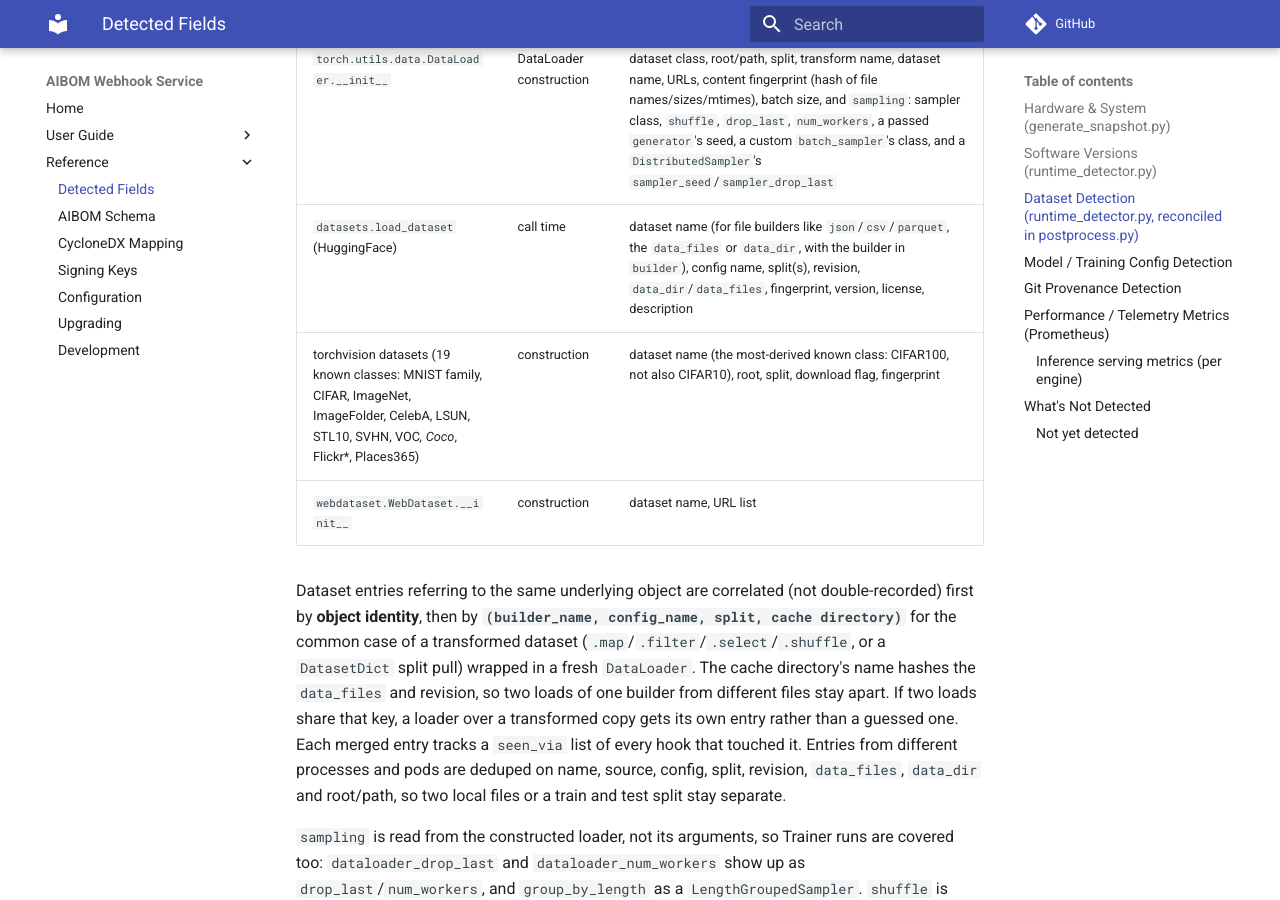
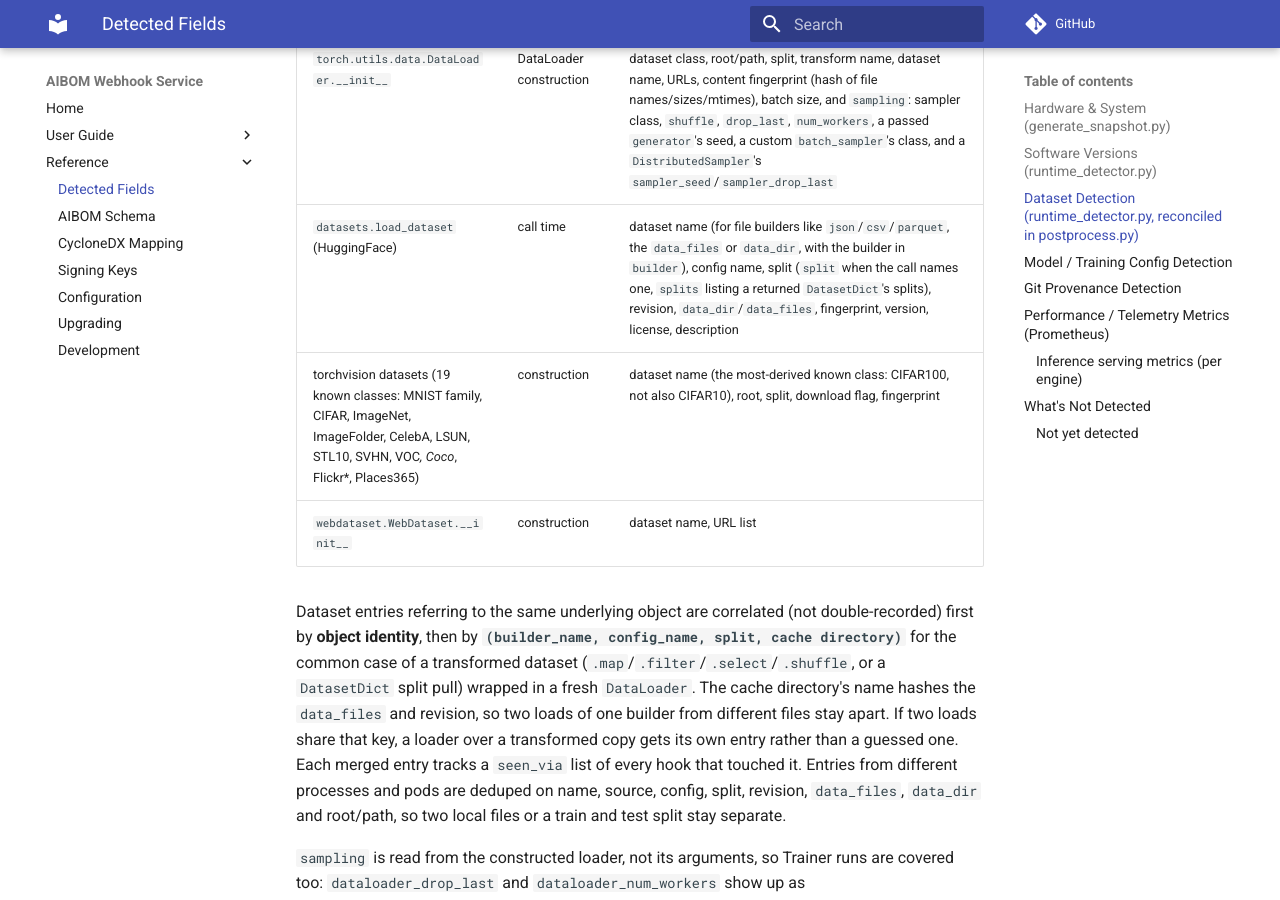
Before and after one commit to gavinsan33/aibom-webhook-service, an MkDocs documentation site: the page built from docs/CAPABILITIES.md, in a window 1280 px wide and 900 px high, scrolled down 5473 px. Built offline with MkDocs 1.6.1 and Material for MkDocs 9.7.7, drawn with Linux system fonts in a browser that asks for light colours; comment, search, counter and statistics services are not loaded.

Commit message:
Name the split and splits dataset fields in Detected Fields

```diff
--- a/docs/CAPABILITIES.md
+++ b/docs/CAPABILITIES.md
@@ -110,7 +110,7 @@ A library imported lazily (flash-attn, bitsandbytes) is listed from the first fl
 | Hook | Fires on | Captures |
 |---|---|---|
 | `torch.utils.data.DataLoader.__init__` | DataLoader construction | dataset class, root/path, split, transform name, dataset name, URLs, content fingerprint (hash of file names/sizes/mtimes), batch size, and `sampling`: sampler class, `shuffle`, `drop_last`, `num_workers`, a passed `generator`'s seed, a custom `batch_sampler`'s class, and a `DistributedSampler`'s `sampler_seed`/`sampler_drop_last` |
-| `datasets.load_dataset` (HuggingFace) | call time | dataset name (for file builders like `json`/`csv`/`parquet`, the `data_files` or `data_dir`, with the builder in `builder`), config name, split(s), revision, `data_dir`/`data_files`, fingerprint, version, license, description |
+| `datasets.load_dataset` (HuggingFace) | call time | dataset name (for file builders like `json`/`csv`/`parquet`, the `data_files` or `data_dir`, with the builder in `builder`), config name, split (`split` when the call names one, `splits` listing a returned `DatasetDict`'s splits), revision, `data_dir`/`data_files`, fingerprint, version, license, description |
 | torchvision datasets (19 known classes: MNIST family, CIFAR, ImageNet, ImageFolder, CelebA, LSUN, STL10, SVHN, VOC*, Coco*, Flickr*, Places365) | construction | dataset name (the most-derived known class: CIFAR100, not also CIFAR10), root, split, download flag, fingerprint |
 | `webdataset.WebDataset.__init__` | construction | dataset name, URL list |
 
```
